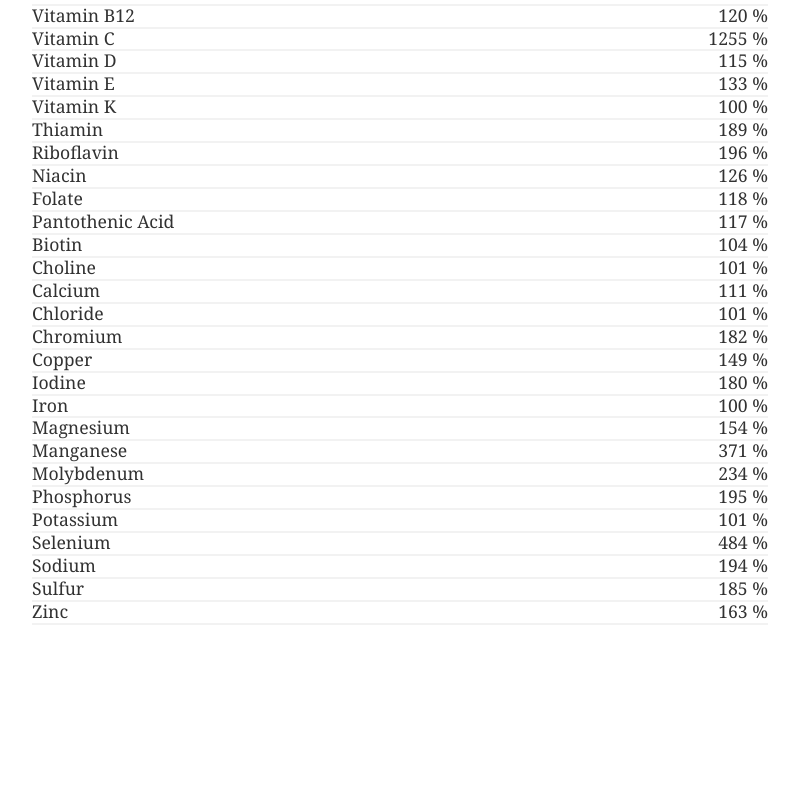
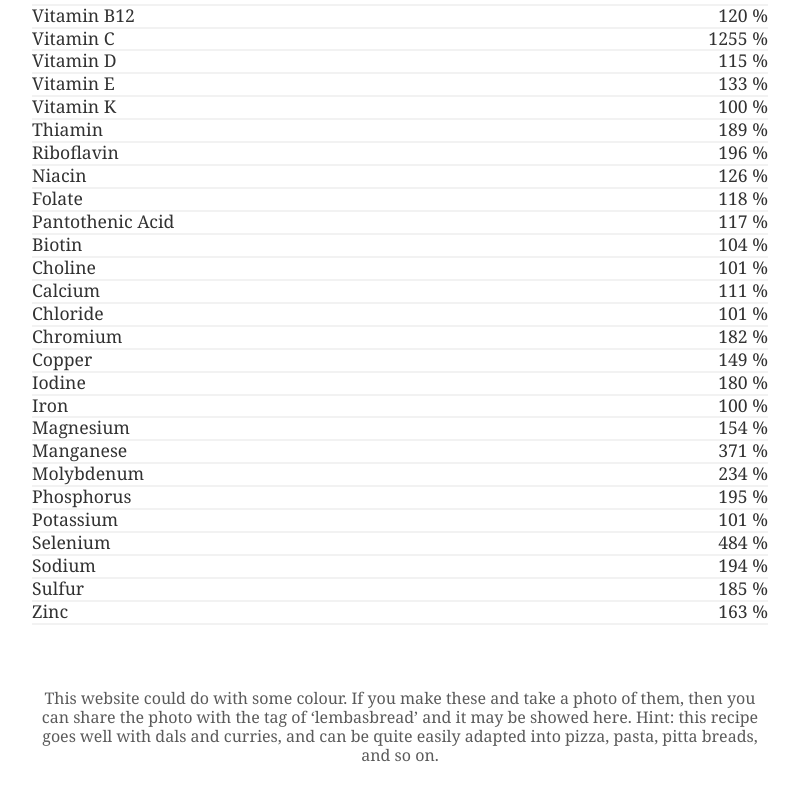
Before and after one commit to lembasbakery/lembasbakery.github.io, a website built with Parcel: page index.html in a window 1280 px wide. Shown: the part 2436-3236 px from the top of the page, without its empty margins (240-1039 px from the left). Before the commit the page ends 3109 px from the top, so only its background shows below. Built offline with nearby package versions, Linux system fonts and the light colour scheme.

Commit message:
added a request for photos to the bottom

```diff
--- a/index.html
+++ b/index.html
@@ -754,6 +754,13 @@ p.introduction {
 .with-percentage .measure > .amount,
 .with-amount .measure > .percentage {
 	display: none;
+}
+
+p.request {
+	font-size: 1rem;
+	margin: 4rem 0 3rem;
+	text-align: center;
+	opacity: 0.8;
 }
 
 
@@ -1914,6 +1921,14 @@ p.introduction {
 				</span>
 			</div>
 		</div>
+
+		<p class="request">
+			This website could do with some colour. If you make these and
+			take a photo of them, then you can share the photo with the tag
+			of &lsquo;lembasbread&rsquo; and it may be showed here. Hint: this
+			recipe goes well with dals and curries, and can be quite easily
+			adapted into pizza, pasta, pitta breads, and so on.
+		</p>
 
 		<script>(function () {
   function $478091a3f06f1d9ea985ee7cc071ff18$var$select_option(select, option) {
--- a/src/main.css
+++ b/src/main.css
@@ -159,3 +159,10 @@ p.introduction {
 .with-amount .measure > .percentage {
 	display: none;
 }
+
+p.request {
+	font-size: 1rem;
+	margin: 4rem 0 3rem;
+	text-align: center;
+	opacity: 0.8;
+}
```
Also changed, not shown: src/index.html (+8 -0 lines).
